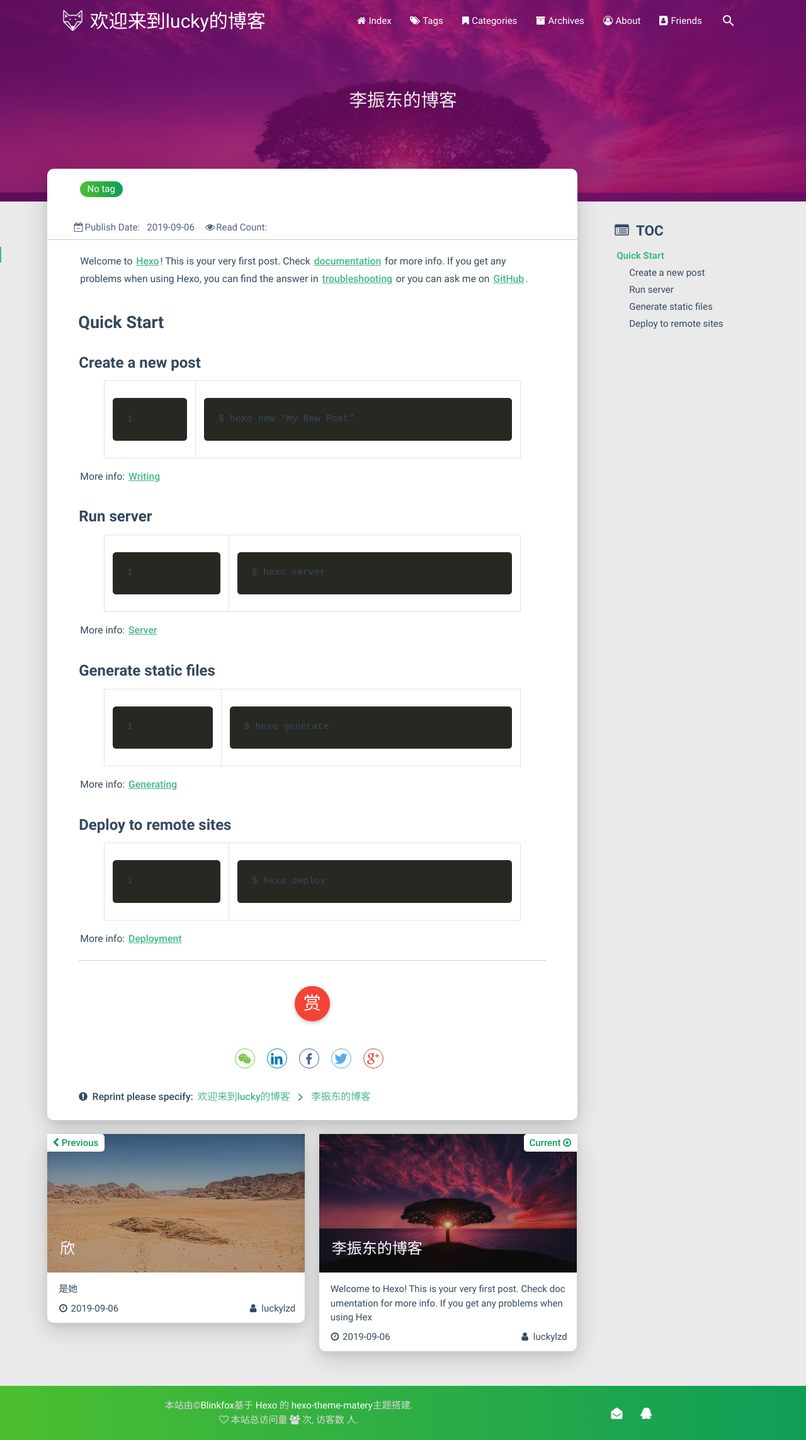
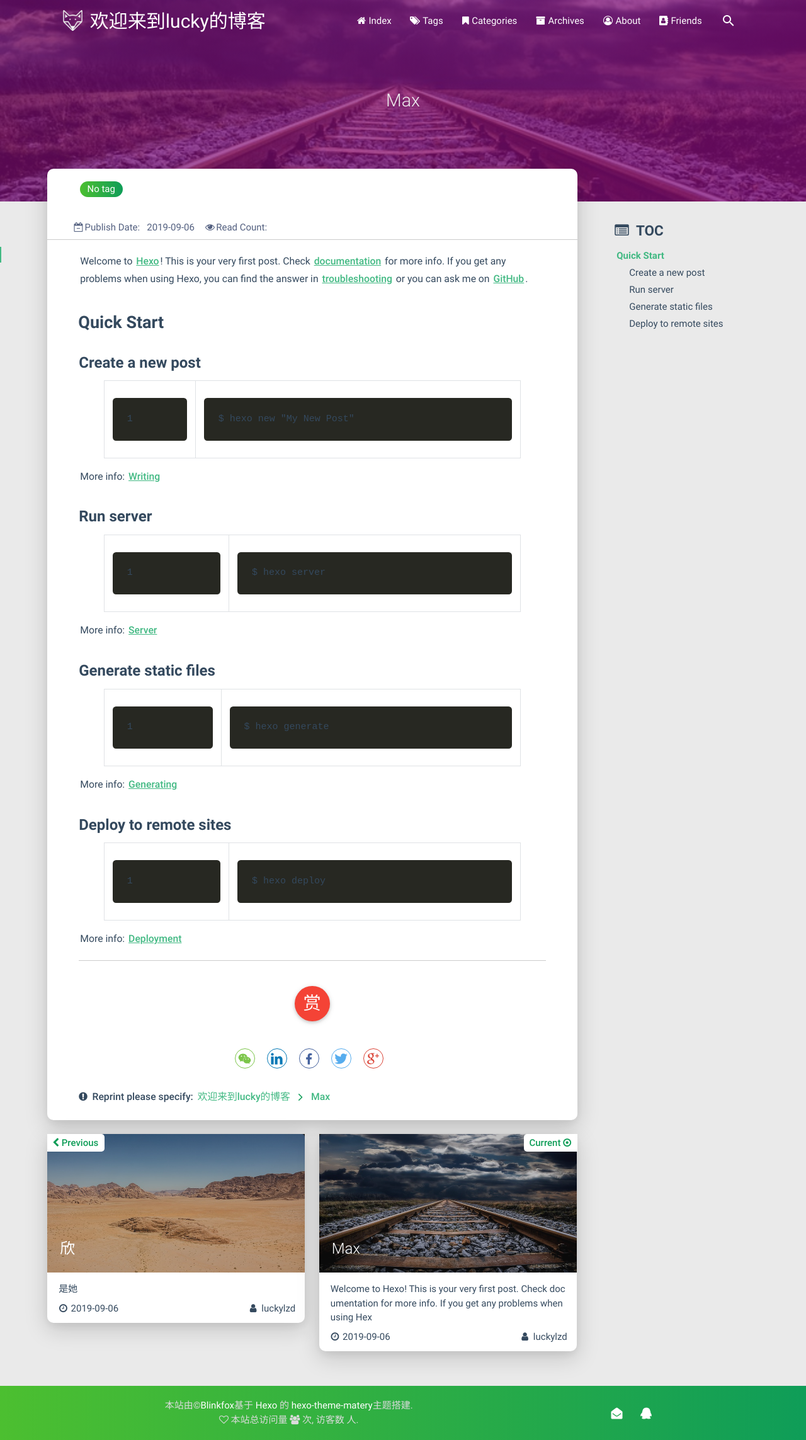
Before and after one commit to luckylzd/luckylzd.github.io, a plain HTML site: page 2019/09/06/hello-world/index.html in a window 1280 px wide. Shown: the whole page at 63% size. Drawn offline with Linux system fonts and the light colour scheme; some packages are replaced by stand-ins of ours; no server answers; a script that the page names is missing.

Commit message:
Site updated: 2019-09-08 23:37:21

```diff
--- a/2019/09/06/hello-world/index.html
+++ b/2019/09/06/hello-world/index.html
@@ -4,7 +4,7 @@
 
 <head><meta name="generator" content="Hexo 3.9.0">
     <meta charset="utf-8">
-    <meta name="keywords" content="李振东的博客, 欢迎来到lucky的博客">
+    <meta name="keywords" content="Max, 欢迎来到lucky的博客">
     <meta name="description" content="Welcome to Hexo! This is your very first post. Check documentation for more info. If you get any problems when using Hex">
     <meta http-equiv="X-UA-Compatible" content="IE=edge">
     <meta name="viewport" content="width=device-width, initial-scale=1.0">
@@ -13,7 +13,7 @@
     <meta name="format-detection" content="telephone=no">
     <meta name="apple-mobile-web-app-capable" content="yes">
     <meta name="apple-mobile-web-app-status-bar-style" content="black-translucent">
-    <title>李振东的博客 | 欢迎来到lucky的博客</title>
+    <title>Max | 欢迎来到lucky的博客</title>
     <link rel="icon" type="image/png" href="/favicon.png">
 
     <link rel="stylesheet" type="text/css" href="/libs/awesome/css/font-awesome.min.css">
@@ -278,13 +278,13 @@
 
 
 
-<div class="bg-cover post-cover" style="background-image: url('/medias/featureimages/15.jpg')">
+<div class="bg-cover post-cover" style="background-image: url('/medias/featureimages/12.jpg')">
     <div class="container">
         <div class="row">
             <div class="col s12 m12 l12">
                 <div class="brand">
                     <div class="description center-align post-title">
-                        李振东的博客
+                        Max
                     </div>
                 </div>
             </div>
@@ -556,7 +556,7 @@
                     </span>
                     <a href="http://yoursite.com" class="b-link-green">欢迎来到lucky的博客</a>
                     <i class="fa fa-angle-right fa-lg fa-fw text-color"></i>
-                    <a href="/2019/09/06/hello-world/" class="b-link-green">李振东的博客</a>
+                    <a href="/2019/09/06/hello-world/" class="b-link-green">Max</a>
                 </p>
             </div>
         </div>
@@ -618,9 +618,9 @@
                     <div class="card-image">
 
 
-                        <img src="/medias/featureimages/15.jpg" class="responsive-img" alt="李振东的博客">
+                        <img src="/medias/featureimages/12.jpg" class="responsive-img" alt="Max">
 
-                        <span class="card-title">李振东的博客</span>
+                        <span class="card-title">Max</span>
                     </div>
                 </a>
                 <div class="card-content article-content">
```
Also changed, not shown: 2019/09/06/1/index.html (+2 -2 lines), archives/2019/09/index.html (+2 -2 lines), archives/2019/index.html (+2 -2 lines), archives/index.html (+2 -2 lines), index.html (+2 -2 lines).
